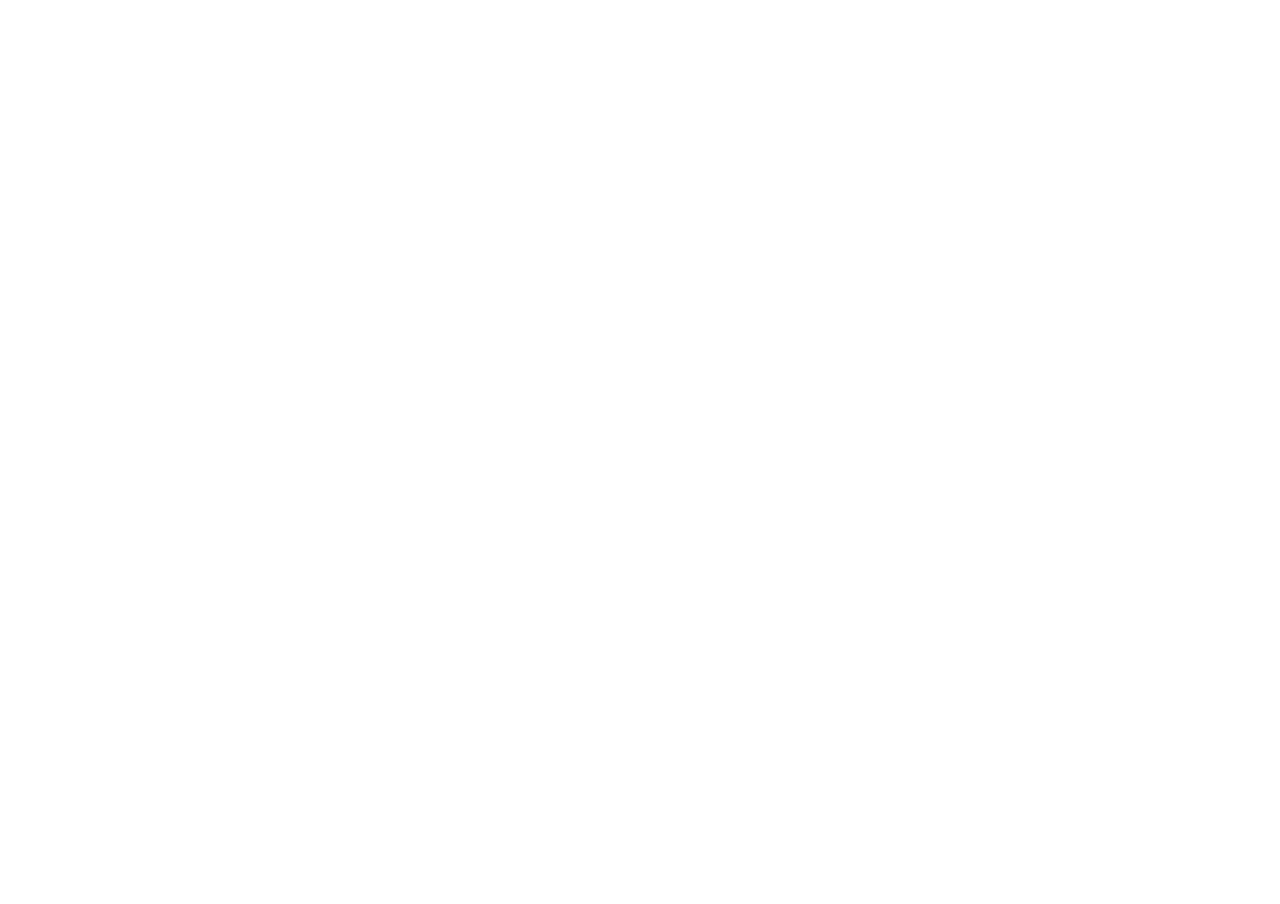
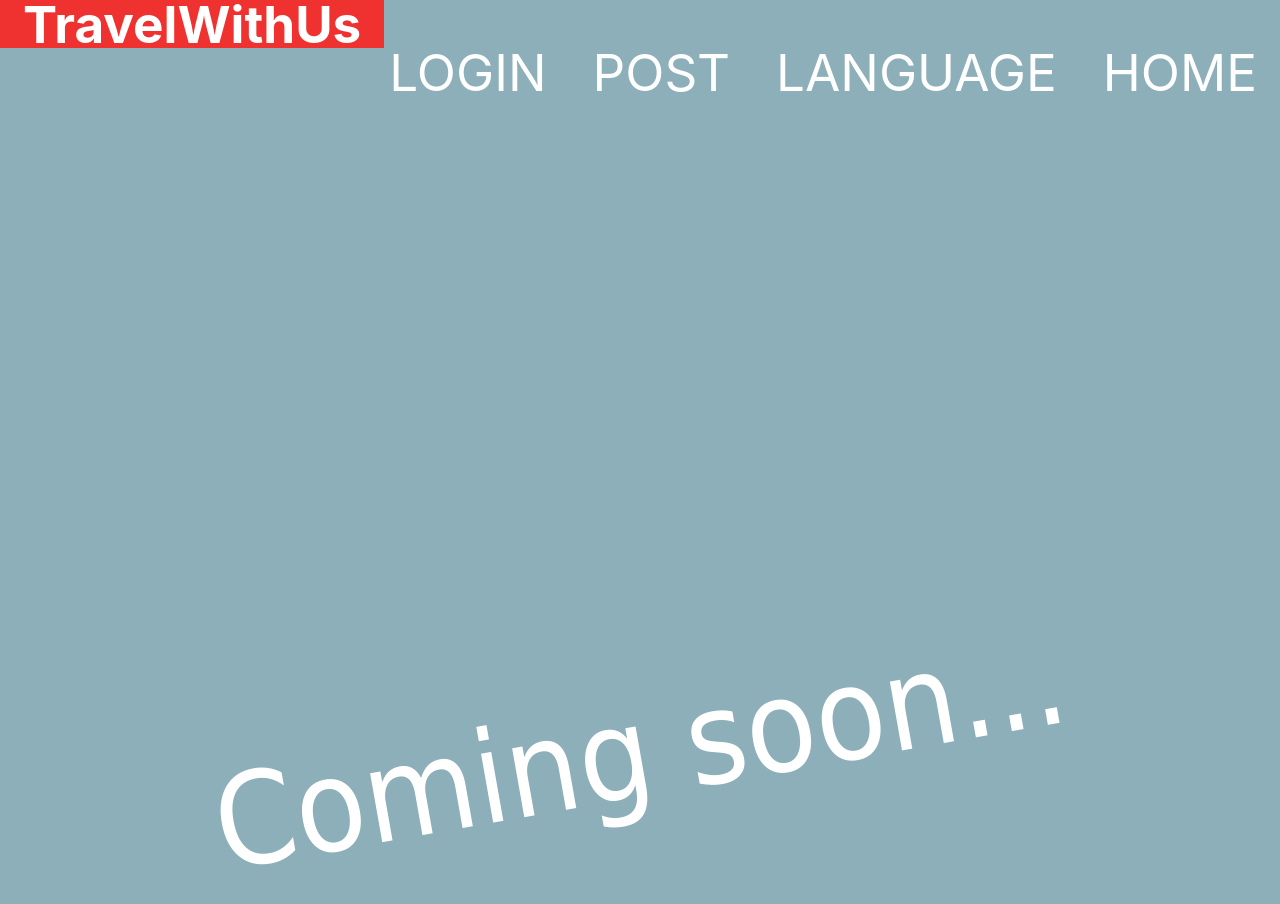
Before and after one commit to SuzukiDaishi/TravelWithUs, a Nuxt app: page /unimplemented in a window 1280 px wide. Before the commit this address had no page. Shown: the top 904 px of the page. Before the commit the page ends 800 px from the top, so only its background shows below. Built offline with nearby package versions, Linux system fonts and the light colour scheme.

Commit message:
未実装ページの追加

```diff
--- a/components/HeaderBar.vue
+++ b/components/HeaderBar.vue
@@ -9,17 +9,17 @@
             <nav class="header-right">
                 <ul>
                     <li class="header-item">
-                        <nuxt-link to="/">
+                        <nuxt-link to="/unimplemented">
                             LOGIN
                         </nuxt-link>
                     </li>
                     <li class="header-item">
-                        <nuxt-link to="/">
+                        <nuxt-link to="/unimplemented">
                             POST
                         </nuxt-link>
                     </li>
                     <li class="header-item">
-                        <nuxt-link to="/">
+                        <nuxt-link to="/unimplemented">
                             LANGUAGE
                         </nuxt-link>
                     </li>
--- a/pages/index.vue
+++ b/pages/index.vue
@@ -55,7 +55,7 @@
 </template>
 
 <script>
-import anime from 'animejs/lib/anime.min.js';
+import anime from 'animejs/lib/anime.min.js'
 import HeaderBar from '~/components/HeaderBar.vue'
 
 export default {
--- /dev/null
+++ b/pages/unimplemented.vue
@@ -0,0 +1,41 @@
+<template>
+    <section>
+        <header-bar />
+        <div class="header-space"></div>
+        <div class="message-frame">
+            <h2>Coming soon...</h2>
+        </div>
+    </section>
+</template>
+
+<script>
+import HeaderBar from '~/components/HeaderBar.vue'
+
+export default {
+    components: {
+        HeaderBar
+    }
+}
+</script>
+
+<style>
+.header-space {
+    width: 100%;
+    height: 6vh;
+}
+.message-frame {
+    width: 100%;
+    height: 94vh;
+    background: rgb(140, 175, 185);
+    color: white;
+    font-family: 'Tahoma';
+    text-align: center;
+    padding-top:50%;
+}
+.message-frame>h2 {
+    font-size: 10vw;
+    transform: rotate(-10deg);
+}
+
+
+</style>
```
